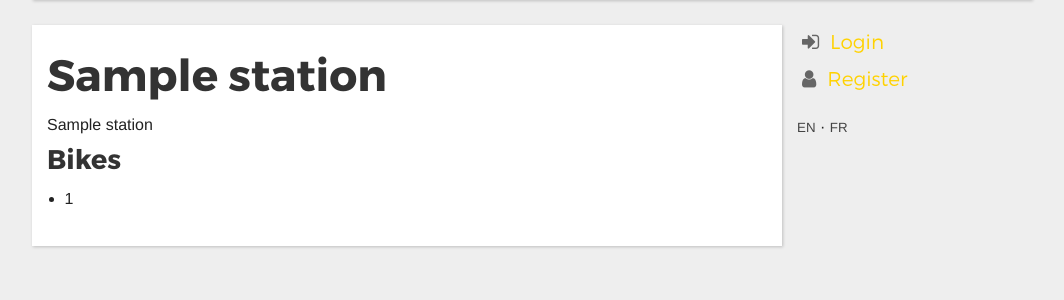
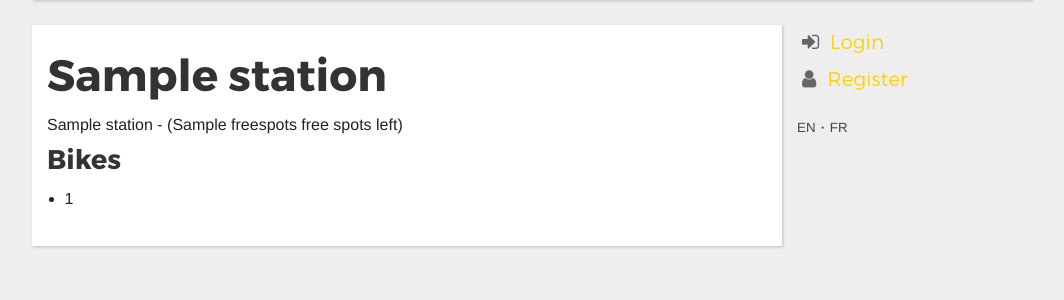
Before and after one commit to fhennecker/olliv, a Flask app: template src/templates/station.html in a window 1280 px wide. Shown: the part 208-508 px from the top of the page, without its empty margins (108-1172 px from the left). Run offline with Flask 2, Linux system fonts and the light colour scheme; the template is opened without the code that fills it: most values are stand-ins (such as "Sample title", 1, 10 or a date in 2020); parts of the project's set-up code (start-up, migrations or seed data) failed here and were passed over; some libraries are stand-ins or nearby versions.

Commit message:
[add] number of free spots request

```diff
--- a/src/main.py
+++ b/src/main.py
@@ -65,8 +65,8 @@ def display_station(station_id):
     bikes = requests.getBikesAtStation(c, station_id)
     if station is None:
         abort(404)
-
-    return render_template("station.html", station=station, bikes=bikes)
+    freespots = requests.freeSpotsAtStation(c, station_id)
+    return render_template("station.html", station=station, bikes=bikes, freespots=freespots)
 
 @app.route('/trips')
 def display_trips():
--- a/src/requests.py
+++ b/src/requests.py
@@ -31,6 +31,10 @@ def getStation(c, id):
     if res :
         return Station(res)
     return None
+
+def freeSpotsAtStation(c, id):
+    return c.execute("""SELECT (SELECT capacity FROM Stations WHERE id = (?))
+                                - (SELECT Count(*) FROM Bikes WHERE station = (?)) """, (id, id)).fetchone()[0]
 
 def getBike(c, id):
     res = c.execute("SELECT * FROM Bikes WHERE id == (?)", (id,)).fetchone()
--- a/src/templates/station.html
+++ b/src/templates/station.html
@@ -2,7 +2,7 @@
 
 {% block body %}
     <h1>{{ station.name.capitalize() }}</h1>
-    {{ station }}
+    {{ station }} - ({{freespots}} {{_('free spots left')}})
     <h3>{{ _('Bikes') }}</h3>
     {% if session["isInTrip"] %}
         <p><a class="button small radius" href="/drop/{{station.id}}">{{ _('Drop your bike here') }}</a>
```
